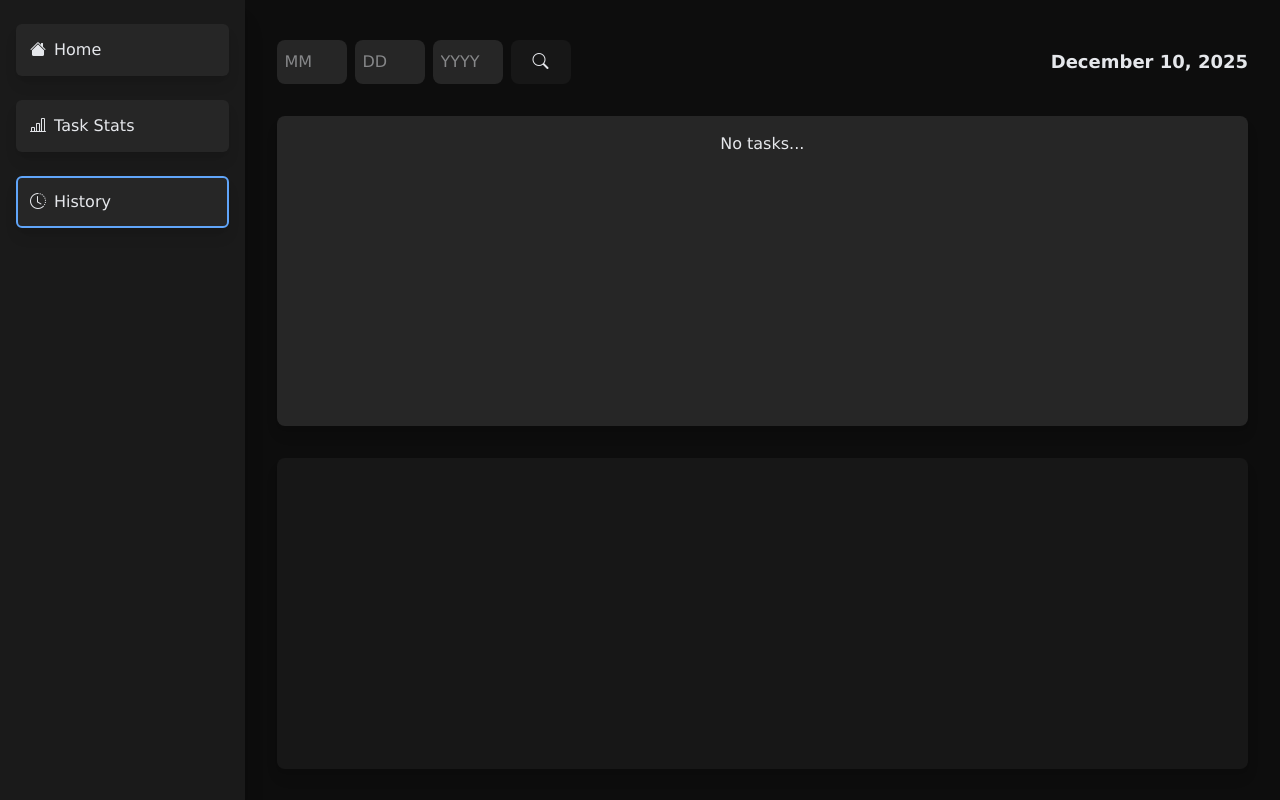
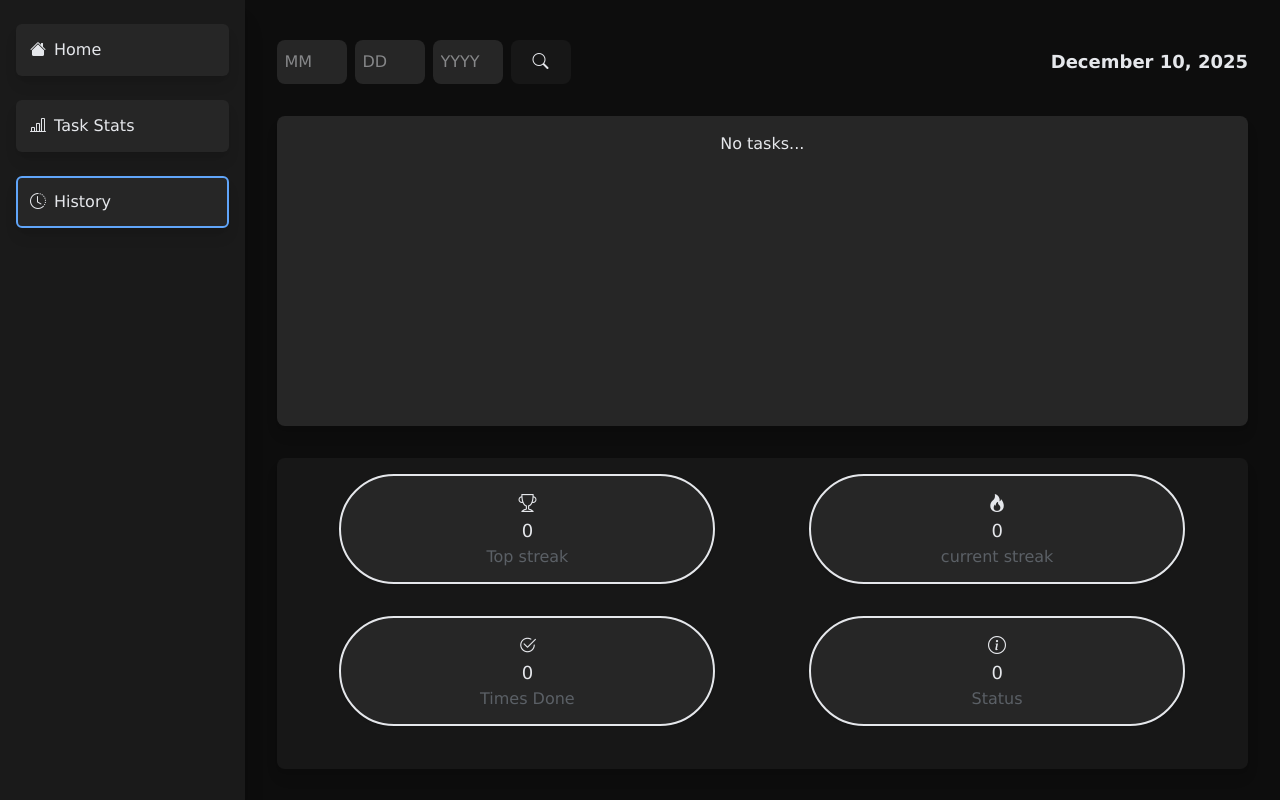
Before and after one commit to theinternetfae/Optima-V.2, a React (Vite) app: page /taskHistory in a window 1280 px wide. Built offline with nearby package versions, Linux system fonts and the light colour scheme.

Commit message:
Setting up selected hist task

```diff
--- a/src/TaskHistory.jsx
+++ b/src/TaskHistory.jsx
@@ -11,6 +11,8 @@ function TaskHistory() {
     const [day, setDay] = useState('');
     const [year, setYear] = useState('');
     const [chosenDate, setChosenDate] = useState('');
+
+    const [chosenHist, setChosenHist] = useState('');
 
     const today = new Date();
     const months = ['January', 'February', 'March', 'April', 'May', 'June', 'July', 'August', 'September', 'October', 'November', 'December']
@@ -31,11 +33,6 @@ function TaskHistory() {
 
     const tasksPerDay = useMemo(() => {
         const tasks = taskList.filter(t => !chosenDate ? toDayKey(t.id) === toDayKey(today) : toDayKey(t.id) === toDayKey(chosenDate));
-        console.log(tasks);
-        console.log(tasks.length === 0 ? 'NO TASKS' : toDayKey(tasks[0].id));
-        console.log(toDayKey(today));
-        console.log(toDayKey(chosenDate));
-
         return tasks;
     }, [chosenDate, taskList])
 
@@ -64,6 +61,8 @@ function TaskHistory() {
                             key={t.keyUUID}
                             taskE={t}
                             history={history}
+                            chosenHist={chosenHist}
+                            setChosenHist = {setChosenHist}
                         />
                     })
                 }
@@ -71,6 +70,31 @@ function TaskHistory() {
 
             <div className="chosen-task-info">
 
+                <div className="top">
+                    <section className="sec">
+                        <i className="bi-trophy"></i>
+                        <p className="calculator">0</p>
+                        <p className="calculator-label">Top streak</p>
+                    </section>
+                    <section className="sec">
+                        <i className="bi-fire"></i>
+                        <p className="calculator">0</p>
+                        <p className="calculator-label">current streak</p>
+                    </section>
+                </div>
+                <div className="top">
+                    <section className="sec">
+                        <i className="bi bi-check2-circle"></i>
+                        <p className="calculator">0</p>
+                        <p className="calculator-label">Times Done</p>
+                    </section>
+                    <section className="sec">
+                        <i className="bi-info-circle"></i>
+                        <p className="calculator">0</p>
+                        <p className="calculator-label">Status</p>
+                    </section>
+                </div>
+
             </div>
         </div>
     );
--- a/src/components/TaskDisplay.jsx
+++ b/src/components/TaskDisplay.jsx
@@ -3,7 +3,7 @@ import NewTask from "./NewTask.jsx";
 import { TaskContext } from "./TaskContext.js";
 import Alert from "./Alert.jsx";
 
-function TaskDisplay({taskE, history}) {
+function TaskDisplay({taskE, history, chosenHist, setChosenHist}) {
 
   const { taskList, setTaskList, tasksDone, setTasksDone } = useContext(TaskContext);
   const [done, setDone] = useState(taskE.isDone);
@@ -21,17 +21,24 @@ function TaskDisplay({taskE, history}) {
     setDone(taskE.isDone)
   }, [taskE.isDone]);
 
+  useEffect(() => {
+    console.log("Chosen History", chosenHist);
+  }, [chosenHist])
+
   return (
 
     <div>
 
-      <div className={!history ? "task-box" : "history-box"} style={{backgroundColor: done ? (taskE.color || "#60A5FA") : "#111111"}}>
+      <div className={!history ? "task-box" : "history-box"} style={{backgroundColor: done ? (taskE.color || "#60A5FA") : "#111111"}} >
 
         <div className="emoji-t-box">{taskE.emoji}</div>
 
         <p className="name-t-box" onClick={() =>
           {
-            if(history) return;
+            if(history) {
+              setChosenHist(taskE);
+              return;
+            };
             new Date(taskE.id).toDateString() !== new Date().toDateString() ? '' : setEditScreen(editScreen => !editScreen);
           }
         }>{taskE.name}</p>
--- a/src/index.css
+++ b/src/index.css
@@ -400,7 +400,7 @@ input[type="number"]::-webkit-outer-spin-button {
                     @apply border border-20 border-commongrey relative rounded-full h-full w-[60%] shadow-xl;
 
                     & .rating {
-                        @apply text-5xl font-bold absolute top-[120px] left-[58px]
+                        @apply text-4xl font-bold absolute top-[120px] left-[75px]
                     }
 
                     & .rating-title {
@@ -520,7 +520,20 @@ input[type="number"]::-webkit-outer-spin-button {
         }
 
         & .chosen-task-info {
-            @apply h-[40%] rounded-lg shadow-lg bg-dullblack;
+            @apply h-[40%] rounded-lg shadow-lg bg-dullblack flex flex-col;
+
+            .top {
+                @apply flex items-center justify-around m-4;
+
+                .sec {
+                    @apply border border-2 text-lg bg-commongrey shadow p-2 w-[40%] h-[110px] rounded-full flex flex-col items-center justify-center;
+
+                    & .calculator-label {
+                        @apply text-base text-grey;
+                    }
+
+                }
+            }
         }
     }
 }
```
